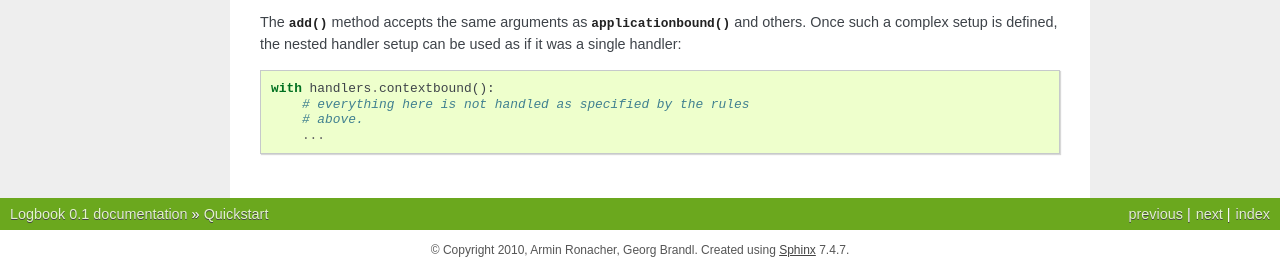
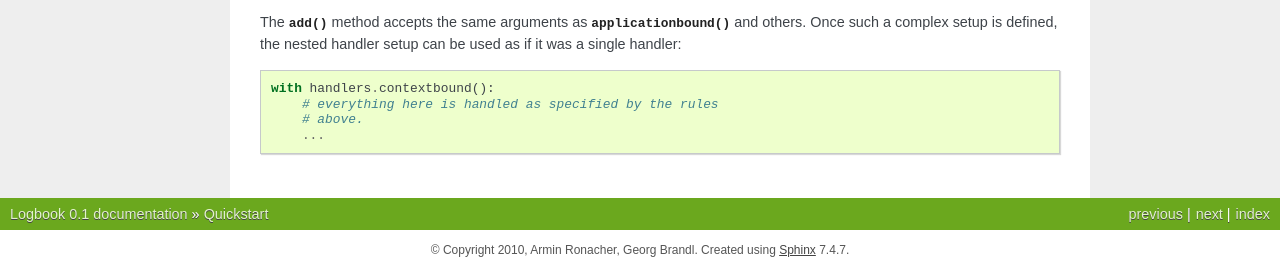
Before and after one commit to getlogbook/logbook, a Sphinx documentation site: the page built from docs/quickstart.rst, in a window 1280 px wide and 900 px high, scrolled down 2547 px. Shown: the part 630-897 px from the top of the window. Built offline with Sphinx 7.4.7, drawn with Linux system fonts in a browser that asks for light colours.

Commit message:
not -> yes

```diff
--- a/docs/quickstart.rst
+++ b/docs/quickstart.rst
@@ -193,6 +193,6 @@ such a complex setup is defined, the nested handler setup can be used as
 if it was a single handler::
 
     with handlers.contextbound():
-        # everything here is not handled as specified by the rules
+        # everything here is handled as specified by the rules
         # above.
         ...
```
